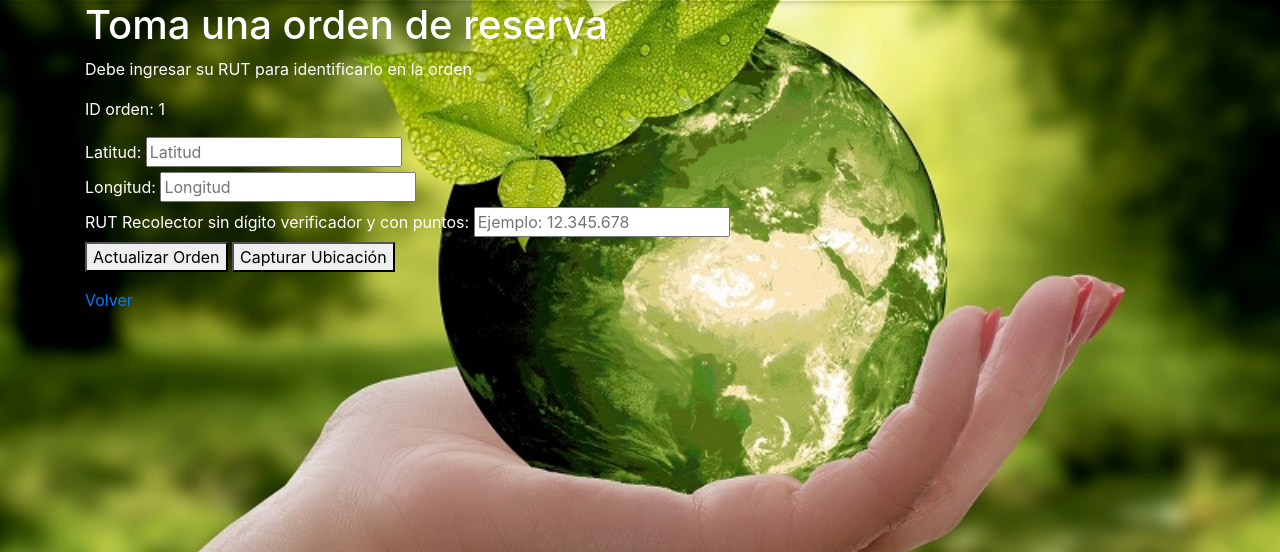
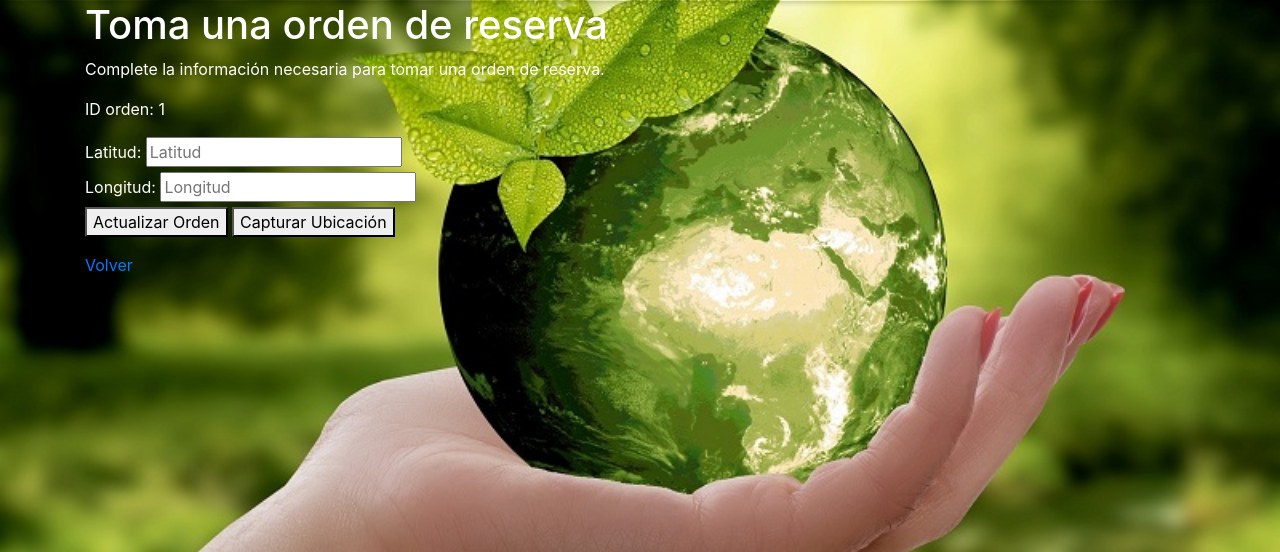
Before and after one commit to Jorge-gib/Zero_Daw_V9, a Django app: page /registro/tomar_reserva/1/ in a window 1280 px wide. Shown: the part 113-665 px from the top of the page. Run offline with Django 4.2, Linux system fonts and the light colour scheme; tables that the repository leaves empty hold one stand-in row (values such as "Sample post"); some libraries are stand-ins or nearby versions.

Commit message:
RUT ingresado automaticamnete en tomar orden, ambas formas lsito

```diff
--- a/Registro/forms.py
+++ b/Registro/forms.py
@@ -324,15 +324,9 @@ class Orden_reciclajeForm(forms.ModelForm):
         }
 #Forms para actualizar orden
 class OrdenUpdateForm(forms.ModelForm):
-
-
-    rut_recolector = forms.CharField(
-        max_length=10,
-        widget=forms.TextInput(attrs={'class': 'form-control', 'placeholder': 'RUT Recolector'})
-    )
     estado = forms.CharField(
         max_length=200,
-        widget=forms.TextInput(attrs={'class': 'form-control', 'placeholder': 'RUT Recolector'})
+        widget=forms.TextInput(attrs={'class': 'form-control', 'placeholder': 'Estado'})
     )
 
     latitud_posicion_recolector = forms.DecimalField(
@@ -344,28 +338,26 @@ class OrdenUpdateForm(forms.ModelForm):
 
     class Meta:
         model = Orden_reciclaje
-        fields = ['rut_recolector', 'latitud_posicion_recolector', 'longitud_posicion_recolector', 'estado']
+        fields = ['latitud_posicion_recolector', 'longitud_posicion_recolector', 'estado']
 
 #Forms para actualizar reserva
 class ReservaUpdateForm(forms.ModelForm):
-    rut_recolector = forms.CharField(
-        max_length=10,
-        widget=forms.TextInput(attrs={'class': 'form-control', 'placeholder': 'RUT Recolector'})
-    )
     estado = forms.CharField(
         max_length=200,
-        widget=forms.TextInput(attrs={'class': 'form-control', 'placeholder': 'RUT Recolector'})
+        widget=forms.TextInput(attrs={'class': 'form-control', 'placeholder': 'Estado'})
     )
+
     latitud_posicion_recolector = forms.DecimalField(
-        widget=NumberInput(attrs={'class': 'form-control', 'step': '0.000001', 'placeholder': 'Latitud'})
+        widget=forms.NumberInput(attrs={'class': 'form-control', 'step': '0.000001', 'placeholder': 'Latitud'})
     )
     longitud_posicion_recolector = forms.DecimalField(
-        widget=NumberInput(attrs={'class': 'form-control', 'step': '0.000001', 'placeholder': 'Longitud'})
+        widget=forms.NumberInput(attrs={'class': 'form-control', 'step': '0.000001', 'placeholder': 'Longitud'})
     )
 
     class Meta:
         model = Reserva_orden
-        fields = ['rut_recolector','latitud_posicion_recolector', 'longitud_posicion_recolector','estado']
+        fields = ['latitud_posicion_recolector', 'longitud_posicion_recolector', 'estado']
+
 #Forms para cambiar el estado de la orden
 class OrdenConcluir(forms.ModelForm):
 
--- a/Registro/views.py
+++ b/Registro/views.py
@@ -366,14 +366,16 @@ class TomarOrdenView(UpdateView):
     success_url = reverse_lazy('confirmacion_posicion_recolector')
 
     def form_valid(self, form):
-        # Lógica adicional para validar y guardar el formulario
-        # Guardar la instancia del formulario pero no el rut_recolector si viene vacio
+        # Obtener la instancia del formulario pero no guardar aún
         orden_reciclaje = form.save(commit=False)
-        if not form.cleaned_data['rut_recolector']:
-            del orden_reciclaje.rut_recolector
+
+        # Asignar el rut del usuario actual al campo rut_recolector
+        orden_reciclaje.rut_recolector = self.request.user.rut
+
+        # Guardar la instancia del formulario
         orden_reciclaje.save()
+
         return super().form_valid(form)
-
 
 ###############################################################################################################
 #Actualiza la reserva
@@ -382,6 +384,18 @@ class TomarReservaView(UpdateView):
     form_class = ReservaUpdateForm
     template_name = 'Registro/tomar_reserva.html'
     success_url = reverse_lazy('confirmacion_posicion_recolector')
+
+    def form_valid(self, form):
+        # Obtener la instancia del formulario pero no guardar aún
+        reserva_orden = form.save(commit=False)
+
+        # Asignar el rut del usuario actual al campo rut_recolector
+        reserva_orden.rut_recolector = self.request.user.rut
+
+        # Guardar la instancia del formulario
+        reserva_orden.save()
+
+        return super().form_valid(form)
 
 
 
--- a/templates/Registro/calculo_pago.html
+++ b/templates/Registro/calculo_pago.html
@@ -36,6 +36,6 @@
 {% endif %}
 
 <div>
-    <a href="{% url 'login' %}">Volver</a>
+    <a href="{% url 'home' %}">Volver</a>
 </div>
 {% endblock %}
--- a/templates/Registro/editar_user.html
+++ b/templates/Registro/editar_user.html
@@ -44,7 +44,7 @@
   <a href="{% url 'list_user'%}">Ver mi perfil de usuario</a>
   </div>
   <div>
-  <a href="{% url 'login' %}">Volver</a>
+  <a href="{% url 'home' %}">Volver</a>
   </div>
 
 {% endblock %}
--- a/templates/Registro/mostrar_ordenes_para_resepcionar_reserva.html
+++ b/templates/Registro/mostrar_ordenes_para_resepcionar_reserva.html
@@ -43,6 +43,6 @@
     <h1 class="letras">No hay más registros de órdenes</h1>
 {% endif %}
 
-<a href="{% url 'login' %}">Volver</a>
+<a href="{% url 'home' %}">Volver</a>
 
 {% endblock %}
--- a/templates/Registro/tomar_reserva.html
+++ b/templates/Registro/tomar_reserva.html
@@ -1,12 +1,12 @@
 {% extends 'base.html' %}
 {% load static %}
-{% block title %}Lista de ordenes{% endblock %}
+{% block title %}Lista de órdenes{% endblock %}
 
 {% block content %}
   <h1 class="letras">Toma una orden de reserva</h1>
-  <p class="letras">Debe ingresar su RUT para identificarlo en la orden</p>
+  <p class="letras">Complete la información necesaria para tomar una orden de reserva.</p>
   {% if reserva_orden %}
-    <form method="POST" action="{% url 'tomar_reserva' reserva_orden.id_orden %}" onsubmit="return validarRut()">
+    <form method="POST" action="{% url 'tomar_reserva' reserva_orden.id_orden %}" onsubmit="return validarFormulario()">
       {% csrf_token %}
       <div class="letras">
         <p>ID orden: {{ reserva_orden.id_orden }}</p>
@@ -19,11 +19,6 @@
         <label class="letras" for="longitud_posicion_recolector">Longitud:</label>
         <input type="number" name="longitud_posicion_recolector" value="{{ reserva_orden.longitud_posicion_recolector }}" step="0.000001" placeholder="Longitud" required>
       </div>
-      <div>
-        <label class="letras" for="rut_recolector">RUT Recolector sin dígito verificador y con puntos:</label>
-        <input type="text" name="rut_recolector" id="rut_recolector" value="{{ orden_reciclaje.get_rut_recolector }}" placeholder="Ejemplo: 12.345.678" maxlength="10" required>
-        <span id="rutError" style="color: red; display: none;">Ingrese el RUT sin dígito verificador y con puntos (Ejemplo: 12.345.678)</span>
-      </div>
 
       <input type="hidden" name="estado" value="Orden tomada">
       <button type="submit">Actualizar Orden</button>
@@ -33,7 +28,7 @@
     <p class="letras">No hay órdenes disponibles.</p>
   {% endif %}
 
-  <div id="success-message" style="display: none;">El objeto Orden_reciclaje se registró con éxito.</div>
+  <div id="success-message" style="display: none;">El objeto Reserva_orden se registró con éxito.</div>
 
   <script>
     function showSuccessMessage() {
@@ -54,13 +49,8 @@
       }
     }
 
-    function validarRut() {
-      var rutInput = document.getElementById("rut_recolector").value;
-      var rutPattern = /^\d{1,2}\.\d{3}\.\d{3}$/; // Expresión regular para RUT sin dígito verificador y con puntos
-      if (!rutPattern.test(rutInput)) {
-        document.getElementById("rutError").style.display = "inline";
-        return false;
-      }
+    function validarFormulario() {
+      // Aquí puedes agregar validaciones adicionales si es necesario
       return true;
     }
   </script>
```
Also changed, not shown: templates/Registro/tomar_orden.html (+5 -15 lines).
